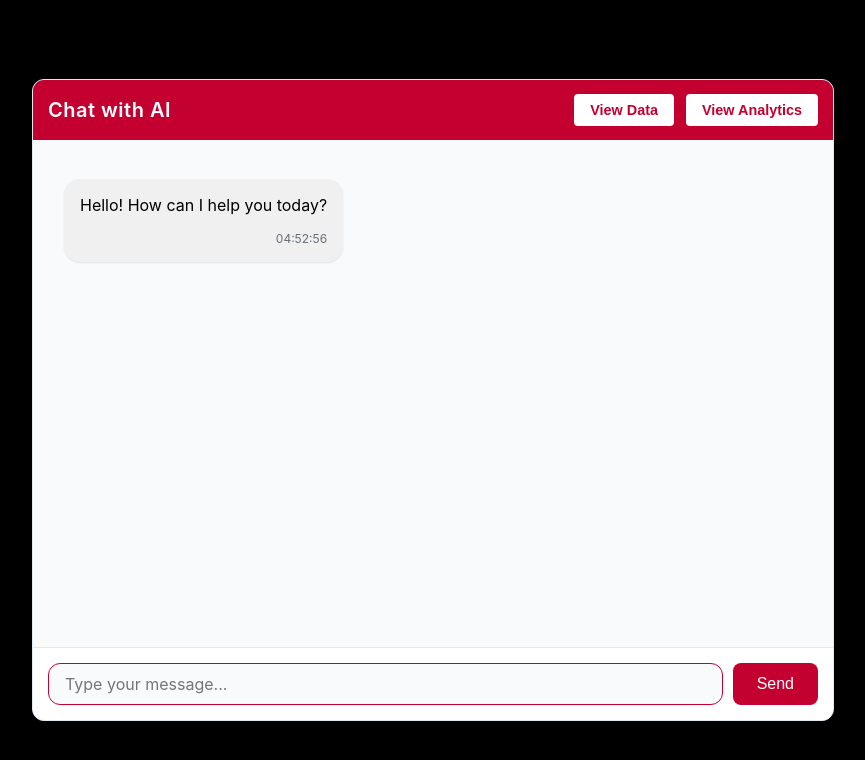
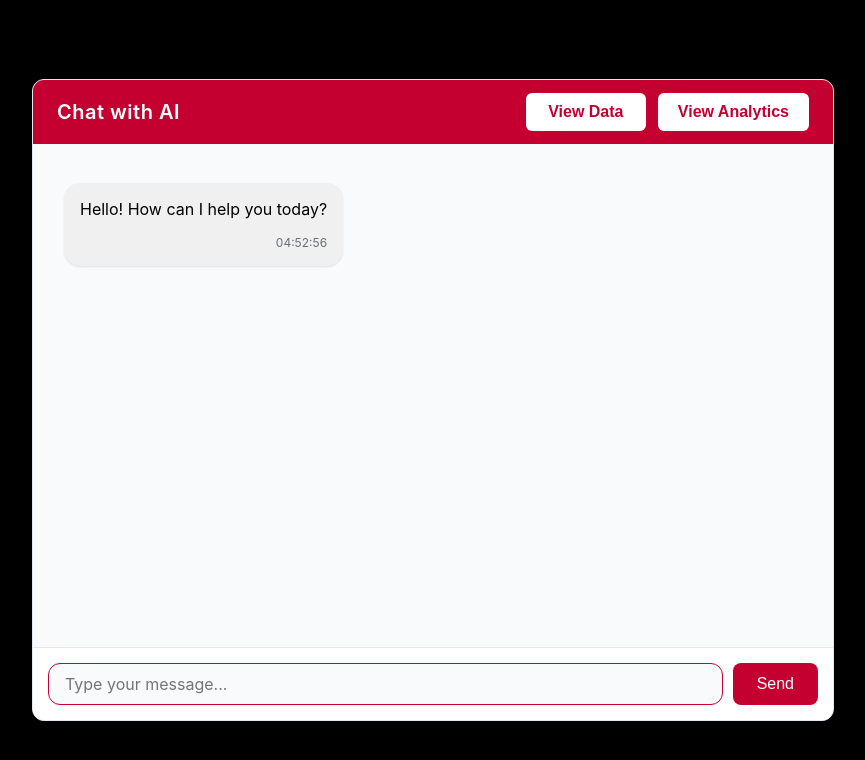
Before and after one commit to alanbjordan/Veteran_Support_Agent, a React (Create React App) app in the folder client/: page / in a window 1280 px wide. Shown: the top 760 px of the page, without its empty margins (207-1072 px from the left). Built offline with nearby package versions, Linux system fonts and the light colour scheme; no server answers.

Commit message:
Enhance chat header layout with increased height, padding, and button spacing for improved usability

```diff
--- a/client/src/components/Chat/Chat.css
+++ b/client/src/components/Chat/Chat.css
@@ -18,7 +18,8 @@
     --typing-indicator-color: #4a5568;
     --input-border: #e2e8f0;
     --shadow-color: rgba(0, 0, 0, 0.1);
-    --header-height: 60px;
+    --header-height: 72px; /* Increased header height for better button layout */
+    --header-padding: 0 24px; /* More horizontal padding */
 }
 
 .chat-container {
@@ -47,7 +48,7 @@
 
 .chat-header {
     height: var(--header-height);
-    padding: 0 var(--spacing);
+    padding: var(--header-padding);
     background: var(--primary-color);
     color: var(--secondary-color);
     text-align: center;
@@ -55,6 +56,7 @@
     display: flex;
     align-items: center;
     justify-content: space-between;
+    min-height: 64px;
 }
 
 .chat-header h2 {
@@ -66,7 +68,7 @@
 
 .header-buttons {
     display: flex;
-    gap: 1rem;
+    gap: 1.25rem; /* Increased gap for better spacing */
     align-items: center;
 }
 
@@ -75,12 +77,13 @@
     background-color: var(--secondary-color);
     color: var(--primary-color);
     border: none;
-    padding: 0.5rem 1rem;
-    border-radius: 4px;
+    padding: 0.65rem 1.25rem; /* Larger padding for a more standard button size */
+    border-radius: 6px;
     cursor: pointer;
-    font-size: 0.9rem;
+    font-size: 1rem;
     transition: background-color 0.2s ease;
     font-weight: 600;
+    min-width: 120px;
 }
 
 .analytics-button:hover,
```
